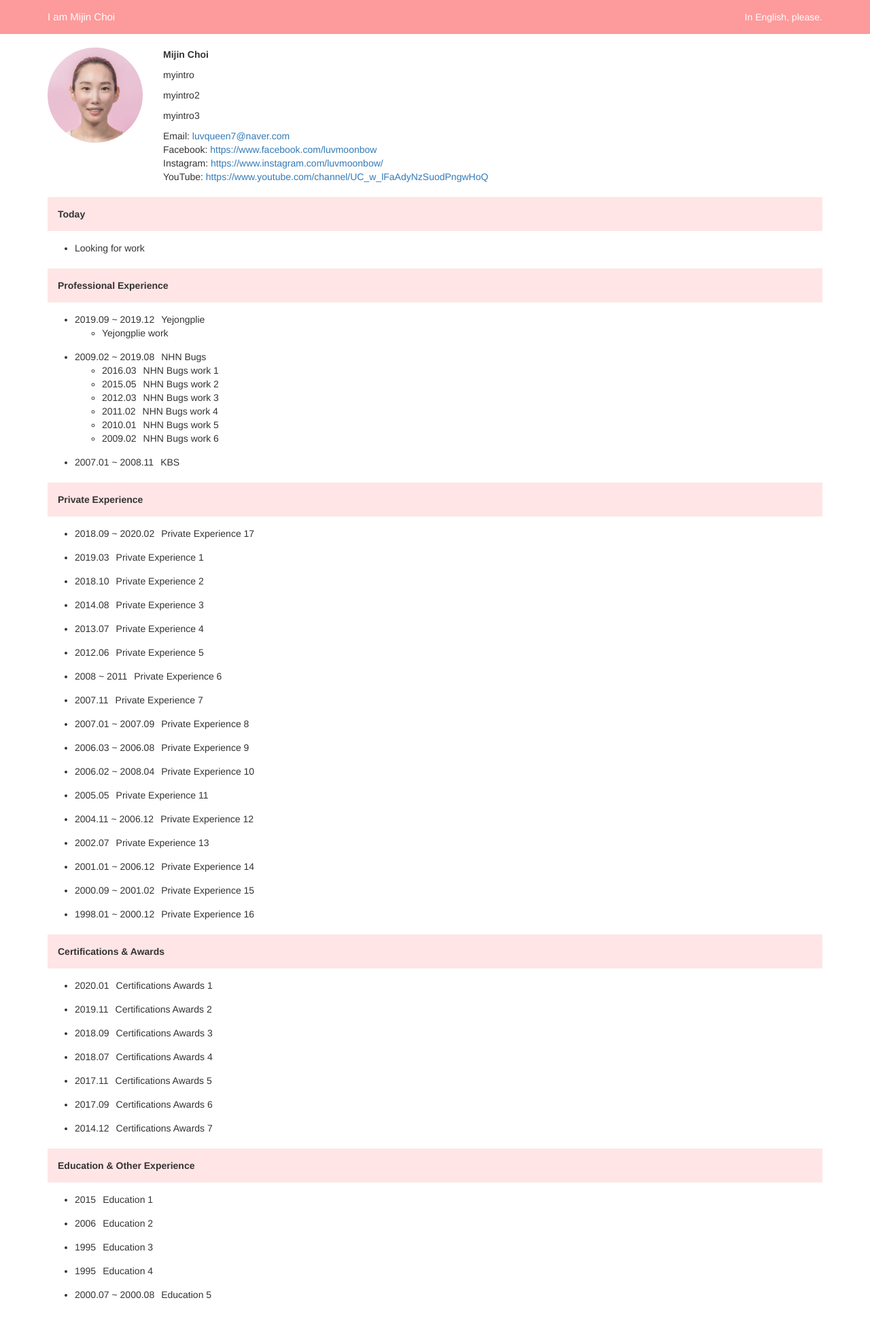
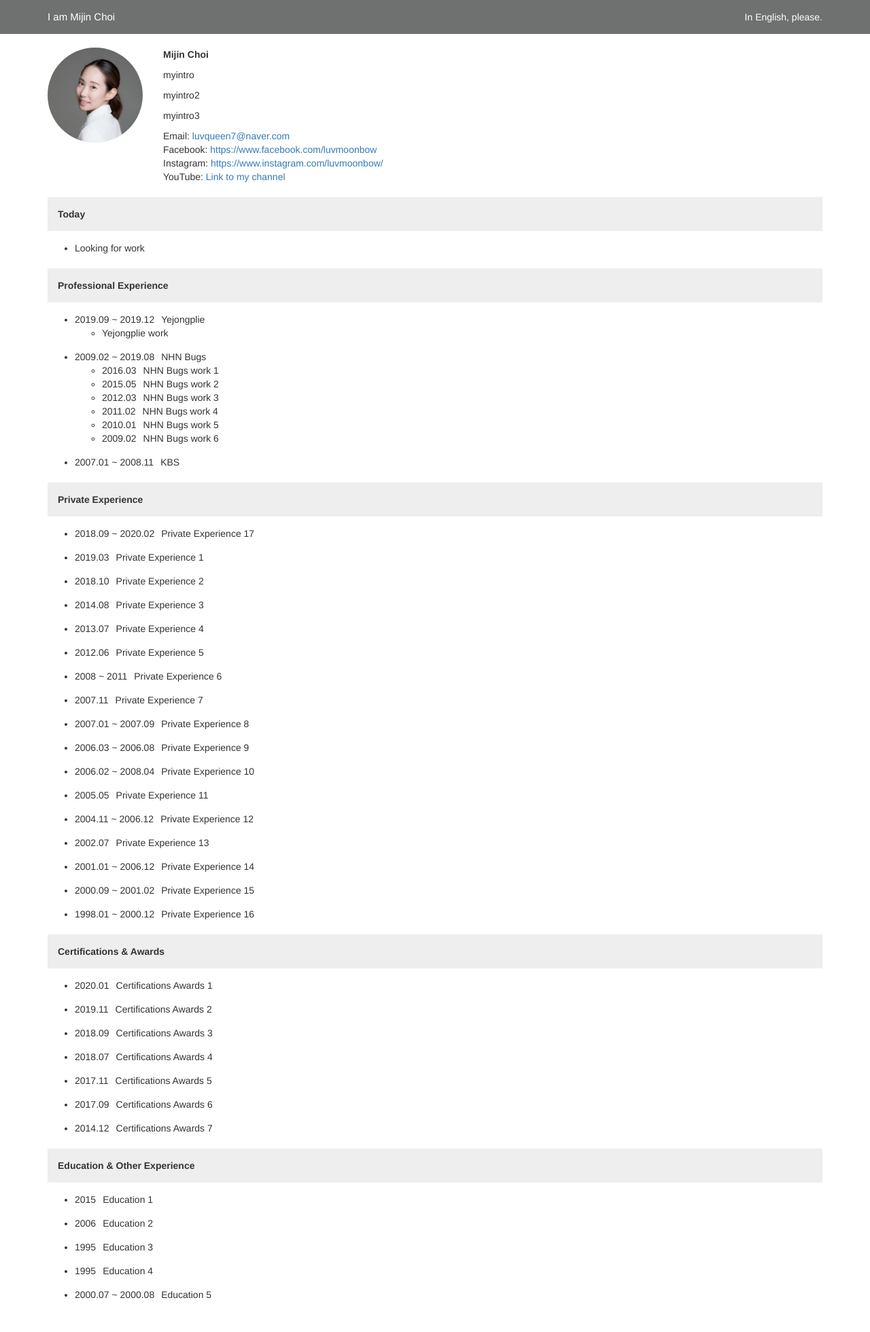
Before and after one commit to tedkim81/mjchoi, a Django app: page / in a window 1280 px wide. Shown: the whole page at 68% size. Run offline with Django 3.2, Linux system fonts and the light colour scheme; some libraries are stand-ins or nearby versions.

Commit message:
내용 수정

```diff
--- a/app/templates/profile.html
+++ b/app/templates/profile.html
@@ -62,7 +62,7 @@
 		margin-bottom: 10px;
 	}
 	.section-title {
-		width: 100%; padding: 15px; background-color: #ffe5e5; margin-top: 20px; font-weight: bold;
+		width: 100%; padding: 15px; background-color: #eeeeee; margin-top: 20px; font-weight: bold;
 	}
 	.cont-list {
 		margin-top: 15px;
@@ -80,7 +80,7 @@
 		font-size: 15px;
 	}
 	.bg-primary {
-		background-color: #FD9A9B;
+		background-color: #6F7170;
 	}
 	</style>
 </head>
@@ -101,7 +101,7 @@
 	<section class="container">
 		<div class="profile-info">
 			<div class="profile-img">
-				<img src="{% static 'img/mjprofile_square.png' %}" />
+				<img src="{% static 'img/mjprofile_square.jpg' %}" />
 			</div>
 			<div class="profile-text">
 				<div class="text-highlight">{% trans "Mijin Choi" %}</div>
@@ -111,7 +111,7 @@
 				<div>Email: <a href="mailto:luvqueen7@naver.com">luvqueen7@naver.com</a></div>
 				<div>Facebook: <a href="https://www.facebook.com/luvmoonbow" target="_blank">https://www.facebook.com/luvmoonbow</a></div>
 				<div>Instagram: <a href="https://www.instagram.com/luvmoonbow/" target="_blank">https://www.instagram.com/luvmoonbow/</a></div>
-				<div>YouTube: <a href="https://www.youtube.com/channel/UC_w_lFaAdyNzSuodPngwHoQ" target="_blank">https://www.youtube.com/channel/UC_w_lFaAdyNzSuodPngwHoQ</a></div>
+				<div>YouTube: <a href="https://www.youtube.com/channel/UC_w_lFaAdyNzSuodPngwHoQ" target="_blank">Link to my channel</a></div>
 			</div>
 		</div>
 		<div class="section-title">Today</div>
```
